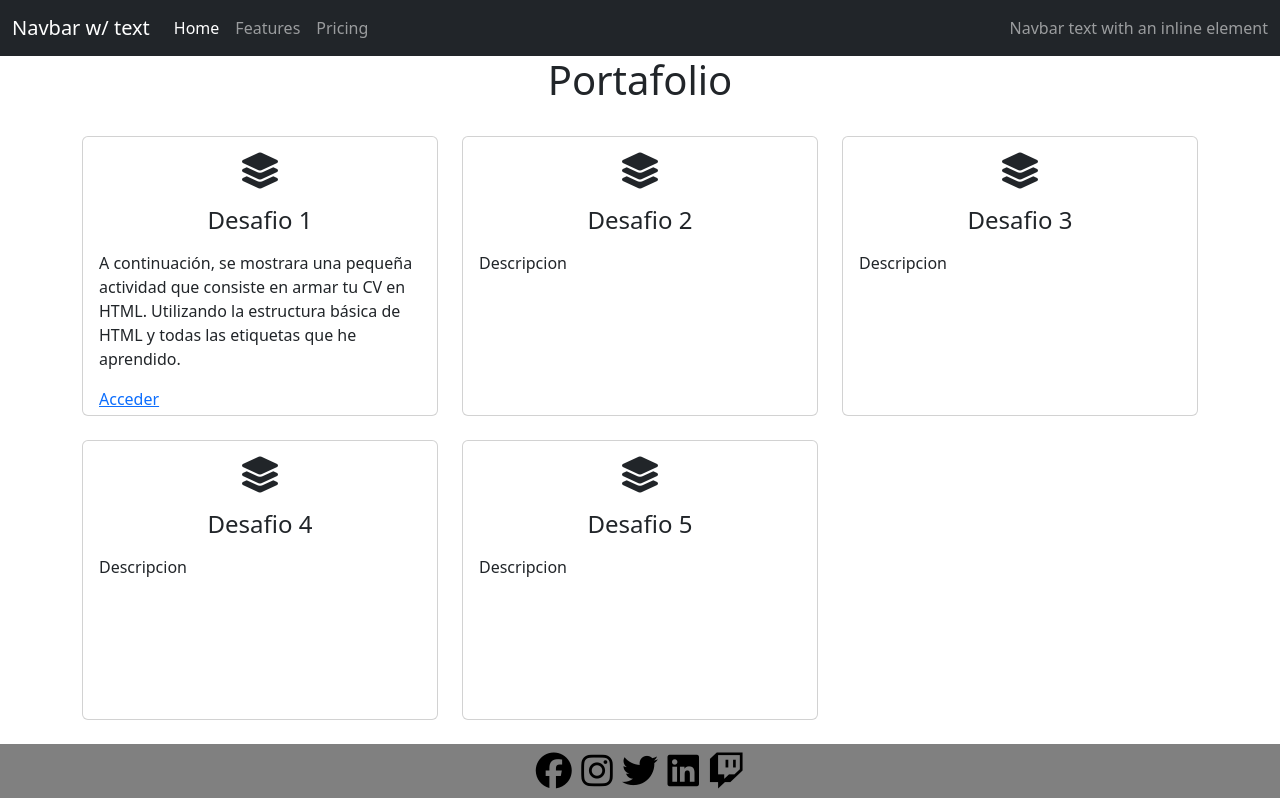
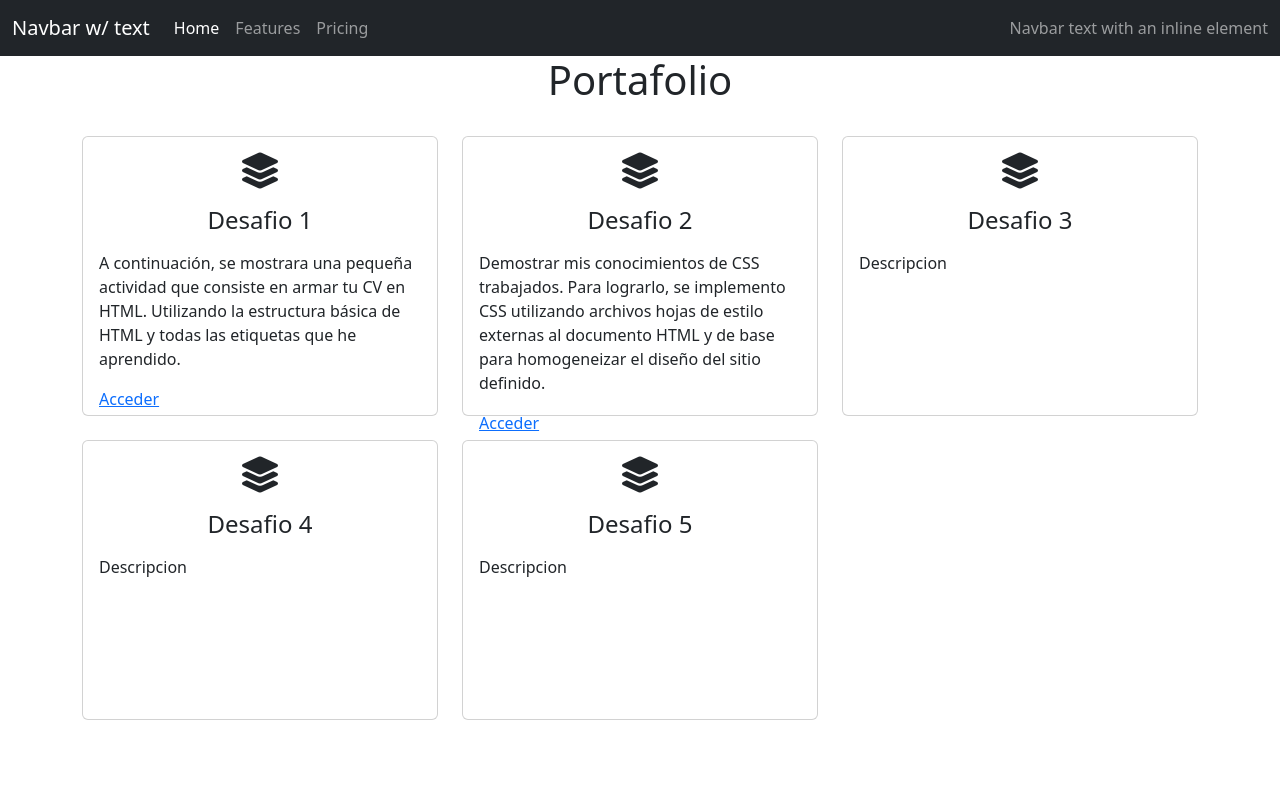
Before and after one commit to AJSS2009/ajss2009.github.io, a plain HTML site: page index.html in a window 1280 px wide. Drawn offline with nearby package versions, Linux system fonts and the light colour scheme.

Commit message:
Se corrige link de Desafio 2

```diff
--- a/index.html
+++ b/index.html
@@ -29,11 +29,19 @@
     <link rel="stylesheet" href="./assets/css/style.css" />
   </head>
   <body>
-    <section id="portfolio">
+    <section id="nabvar">
       <nav class="navbar navbar-expand-lg navbar-dark bg-dark">
         <div class="container-fluid">
           <a class="navbar-brand" href="#">Navbar w/ text</a>
-              <button class="navbar-toggler" type="button" data-bs-toggle="collapse" data-bs-target="#navbarText" aria-controls="navbarText" aria-expanded="false" aria-label="Toggle navigation">
+          <button
+            class="navbar-toggler"
+            type="button"
+            data-bs-toggle="collapse"
+            data-bs-target="#navbarText"
+            aria-controls="navbarText"
+            aria-expanded="false"
+            aria-label="Toggle navigation"
+          >
             <span class="navbar-toggler-icon"></span>
           </button>
           <div class="collapse navbar-collapse" id="navbarText">
@@ -65,9 +73,11 @@
               <div class="card-body">
                 <i class="fas servicesIcon fa-layer-group"></i>
                 <h4 class="card-title mt-3">Desafio 1</h4>
-                <p class="card-text mt-3">A continuación, se mostrara una pequeña actividad que consiste en armar tu CV
-                    en HTML. Utilizando la estructura básica de HTML y todas las etiquetas que he
-                    aprendido.</p>
+                <p class="card-text mt-3">
+                  A continuación, se mostrara una pequeña actividad que consiste
+                  en armar tu CV en HTML. Utilizando la estructura básica de
+                  HTML y todas las etiquetas que he aprendido.
+                </p>
                 <a href="https://ajss2009.github.io/Desafio_1/">Acceder</a>
               </div>
             </div>
@@ -77,7 +87,13 @@
               <div class="card-body">
                 <i class="fas servicesIcon fa-layer-group"></i>
                 <h4 class="card-title mt-3">Desafio 2</h4>
-                <p class="card-text mt-3">Descripcion</p>
+                <p class="card-text mt-3">
+                  Demostrar mis conocimientos de CSS trabajados. Para lograrlo,
+                  se implemento CSS utilizando archivos hojas de estilo externas
+                  al documento HTML y de base para homogeneizar el diseño del
+                  sitio definido.
+                </p>
+                <a href="https://ajss2009.github.io/Desafio_2/">Acceder</a>
               </div>
             </div>
           </div>
@@ -111,18 +127,6 @@
         </div>
       </div>
     </section>
-     <!-- footer section-->
-     <footer id="footer">
-        <div class="container-fluid">
-            <!-- social media icons -->
-            <div class="social-icons mt-4">
-                <a href="https://www.facebook.com/" target="_blank"><i class="fab fa-facebook"></i></a>
-                <a href="https://www.instagram.com/" target="_blank"><i class="fab fa-instagram"></i></a>
-                <a href="https://www.twitter.com/" target="_blank"><i class="fab fa-twitter"></i></a>
-                <a href="https://www.linkedin.com/" target="_blank"><i class="fab fa-linkedin"></i></a>
-                <a href="https://www.twitch.tv/" target="_blank"><i class="fab fa-twitch"></i></a>
-            </div>
-        </div>
-    </footer>
+    <footer id="footer"></footer>
   </body>
 </html>
```
Lines whose indentation alone changed are shown as unchanged.
